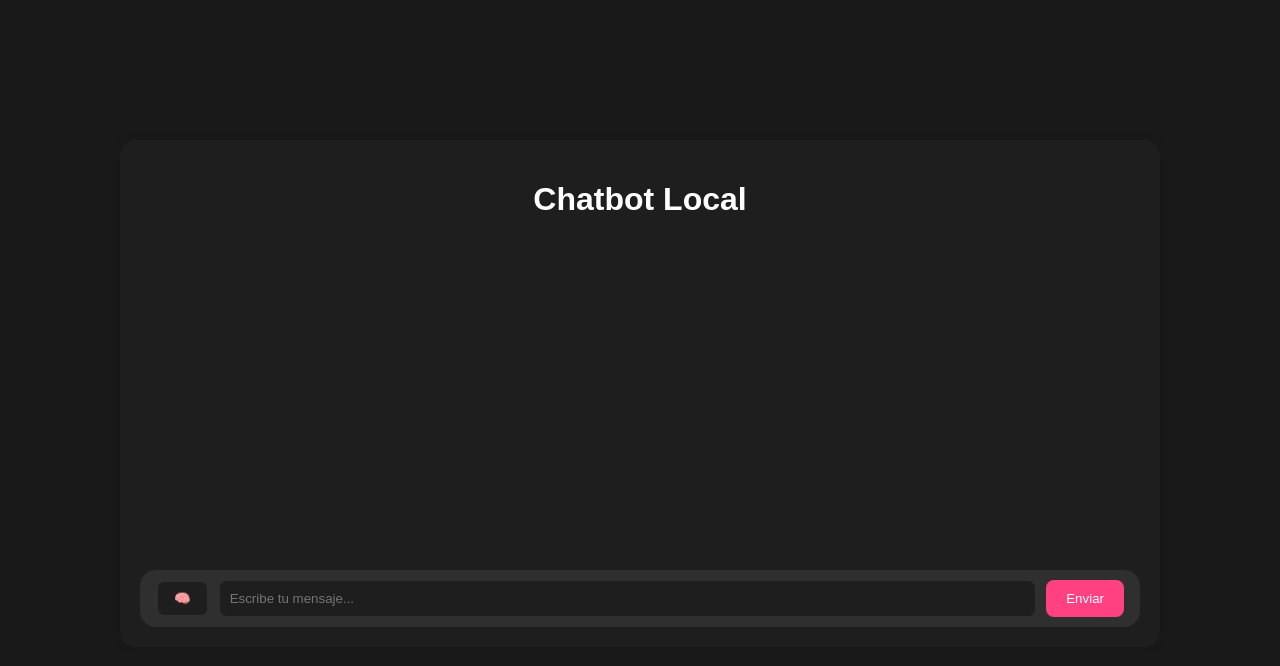
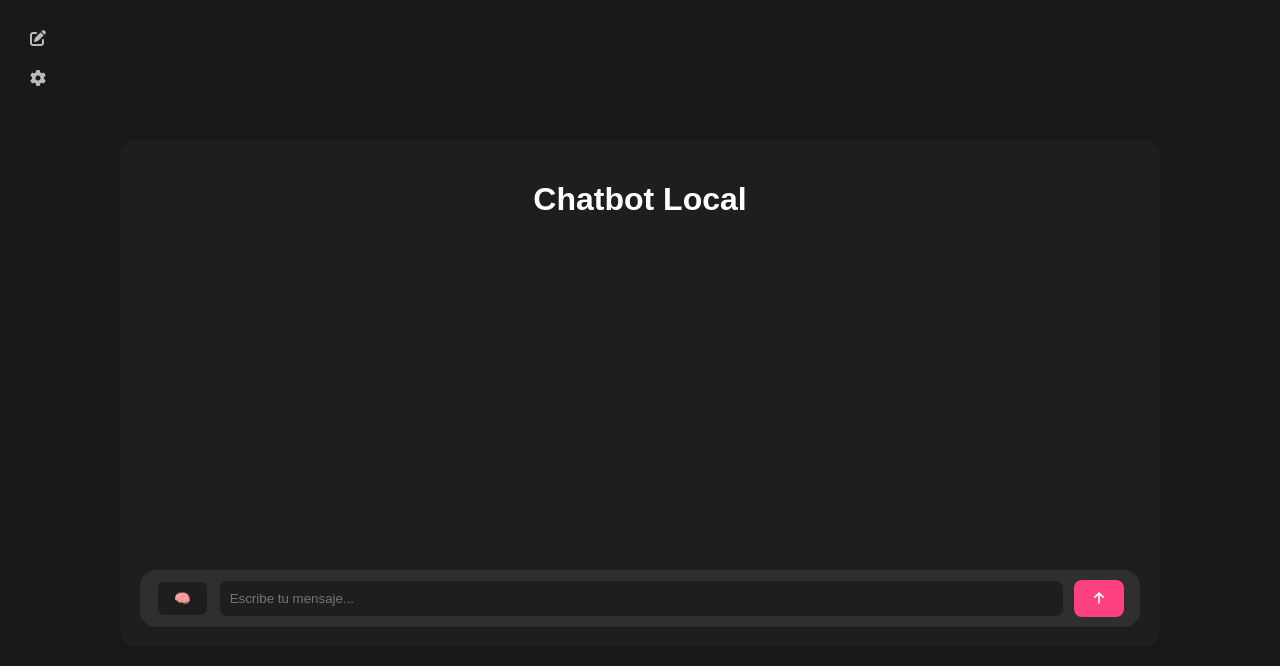
Before and after one commit to A01801461/local-chatBot, a Flask app: page / in a window 1280 px wide. Shown: the top 666 px of the page. Run offline with Flask 3, Linux system fonts and the light colour scheme.

Commit message:
iconos, estructura y "new chat
icono de boton enviar
boton "new chat"
boton "ajustes" (falta arreglar la ruta)
estructura del proyecto mas limpia y estructurada

```diff
--- a/static/style.css
+++ b/static/styles/index.css
@@ -14,6 +14,36 @@ body {
     padding: 20px;
     border-radius: 15px;
     box-shadow: 0 0 10px rgba(0,0,0,0.1);
+}
+
+.settings-btn{
+    width: 80px;
+    position: fixed;
+    top: 40px;
+    left: 0;
+    margin: 30px;
+    color: rgb(186, 186, 186);
+}
+
+.new-chat-btn{
+    width: 80px;
+    position: fixed;
+    top: 0;
+    left: 0;
+    margin: 30px;
+    color: rgb(186, 186, 186);
+}
+
+.settings-btn:hover{
+    scale: 1.1;
+    color: white;
+    margin: 30px;
+}
+
+.new-chat-btn:hover{
+    scale: 1.1;
+    color: white;
+    margin: 30px;
 }
 
 h1 {
--- a/templates/index.html
+++ b/templates/index.html
@@ -3,16 +3,20 @@
 <head>
     <meta charset="UTF-8">
     <title>Chatbot Local</title>
-    <link rel="stylesheet" href="static/style.css">
+    <link rel="stylesheet" href="static/styles/index.css">
+    <link rel="stylesheet" href="https://cdnjs.cloudflare.com/ajax/libs/font-awesome/6.5.0/css/all.min.css">
+    <link rel="shortcut icon" href="static/images/logoHeartenic.png">
 </head>
 <body>
+    <a href="templates/settings.html" class="settings-btn"><i class="fas fa-gear"></i></a>
+    <a href="/" class="new-chat-btn"><i class="fas fa-pen-to-square"></i></a>
     <div class="main-container">
         <h1>Chatbot Local</h1>
         <div id="chat-box" class="chat-box"></div>
         <div class="bottom-bar">
             <button id="mode-toggle" class="mode-button" onclick="toggleMode()">🧠</button>
             <input type="text" id="user-input" placeholder="Escribe tu mensaje...">
-            <button onclick="sendMessage()">Enviar</button>
+            <button onclick="sendMessage()"><i class="fas fa-arrow-up"></i></button>
         </div>
     </div>
 
```
Also changed, not shown: static/styles/settings.css (added, +21 -0 lines), templates/settings.html (added, +19 -0 lines), static/images/logoHeartenic.png (added).
